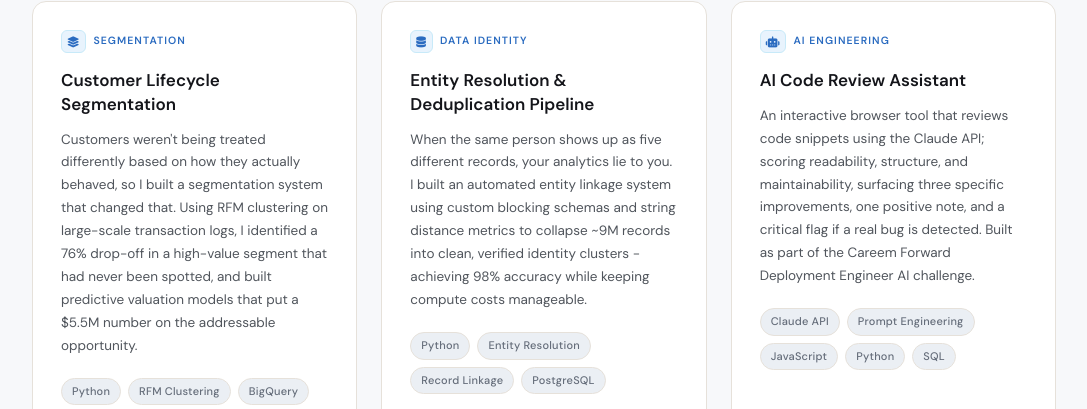
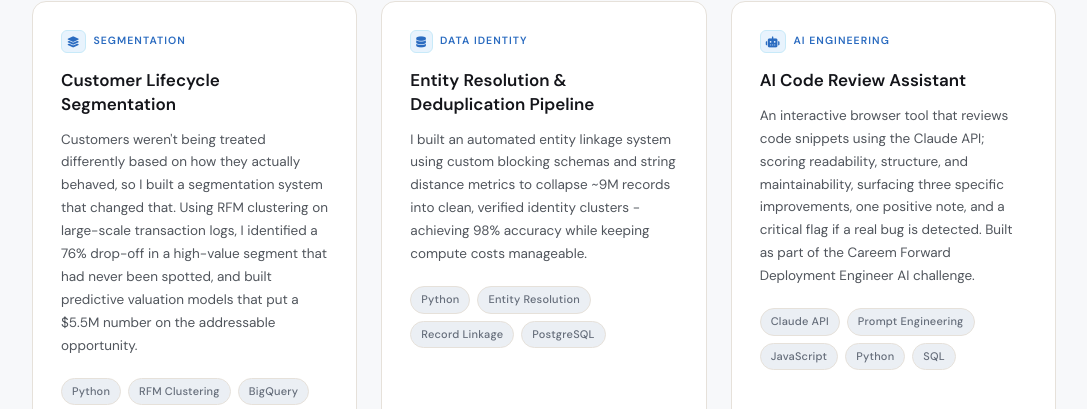
Before and after one commit to Shrouqgh/shrouqgh.github.io, a plain HTML site: page index.html in a window 1280 px wide. Shown: the part 1493-1902 px from the top of the page, without its empty margins (96-1183 px from the left). Drawn offline with Linux system fonts and the light colour scheme.

Commit message:
Update index.html

```diff
--- a/index.html
+++ b/index.html
@@ -660,7 +660,7 @@
             <div class="card-category"><i class="fas fa-database"></i> Data Identity</div>
           </div>
           <h3>Entity Resolution &amp; Deduplication Pipeline</h3>
-          <p>When the same person shows up as five different records, your analytics lie to you. I built an automated entity linkage system using custom blocking schemas and string distance metrics to collapse ~9M records into clean, verified identity clusters - achieving 98% accuracy while keeping compute costs manageable.</p>
+          <p>I built an automated entity linkage system using custom blocking schemas and string distance metrics to collapse ~9M records into clean, verified identity clusters - achieving 98% accuracy while keeping compute costs manageable.</p>
           <div class="tags">
             <span class="tag">Python</span><span class="tag">Entity Resolution</span>
             <span class="tag">Record Linkage</span><span class="tag">PostgreSQL</span>
```
